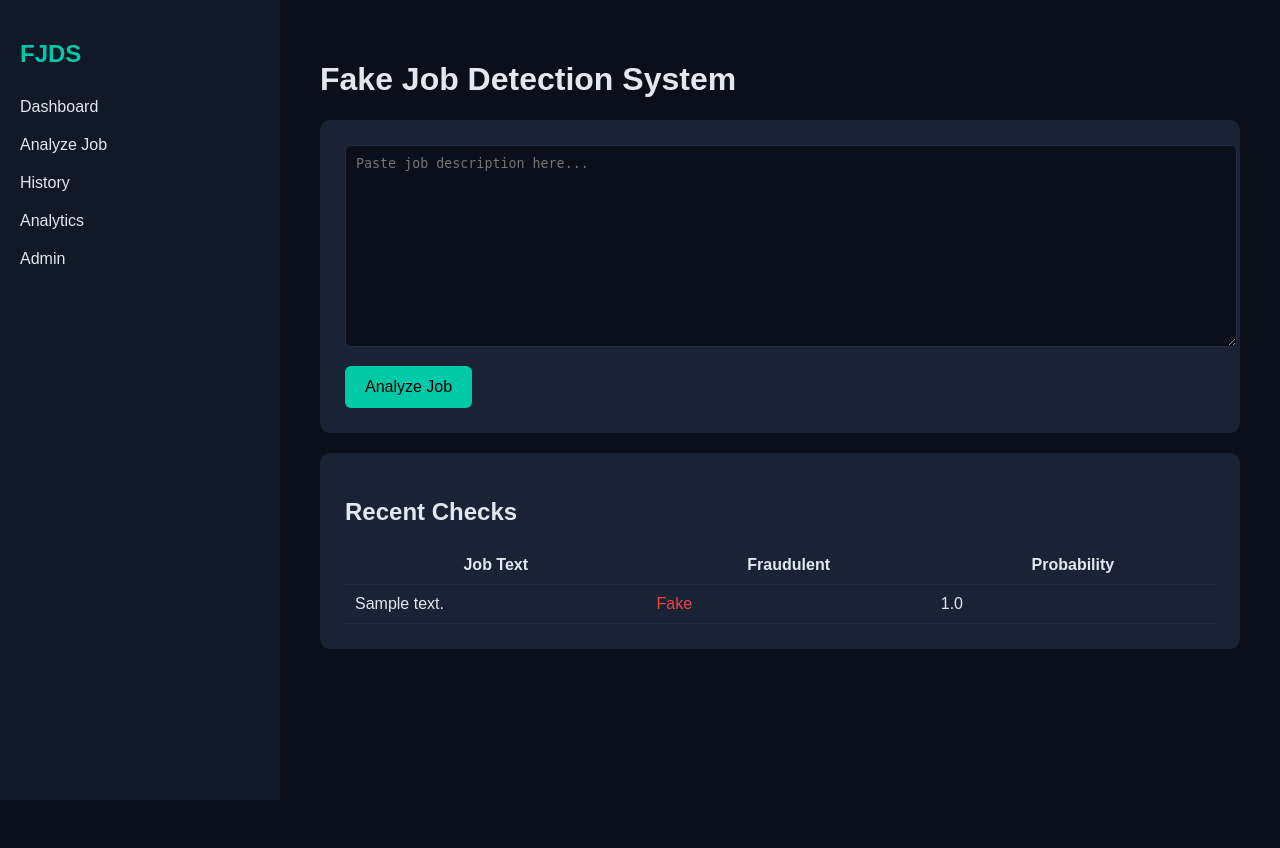
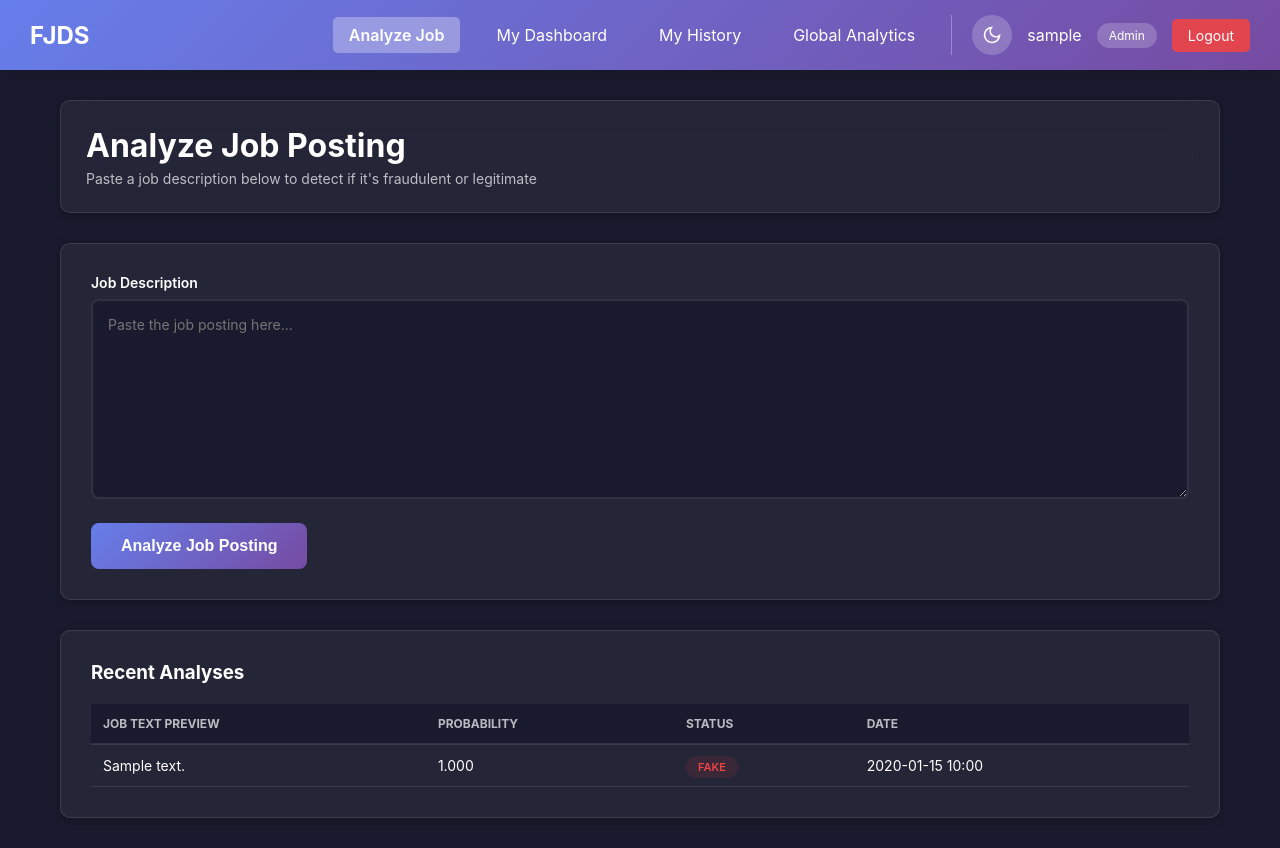
Before and after one commit to Shanny254/Fake-Job-Detection-System, a Django app: page /analyze/ in a window 1280 px wide. Before the commit the page ends 800 px from the top, so only its background shows below. Run offline with Django 5.2, Linux system fonts and the light colour scheme; a user stored in the database is signed in; tables that the repository leaves empty hold one stand-in row (values such as "Sample post").

Commit message:
base update

```diff
--- a/backend/detector/templates/detector/index.html
+++ b/backend/detector/templates/detector/index.html
@@ -1,218 +1,276 @@
-<!DOCTYPE html>
-<html>
-<head>
+{% extends 'detector/base.html' %}
 
-<title>Fake Job Detection System</title>
+{% block title %}Analyze Job - FJDS{% endblock %}
 
+{% block extra_css %}
 <style>
-
-body{
-margin:0;
-font-family:Arial;
-background:#0B0F1A;
-color:#E2E8F0;
+    .form-card {
+        background: var(--bg-card);
+        padding: 30px;
+        border-radius: 10px;
+        box-shadow: var(--shadow);
+        margin-bottom: 30px;
+        border: 1px solid var(--border-color);
     }
 
-.container{
-display:flex;
-height:100vh;
+    .form-group {
+        margin-bottom: 20px;
     }
 
-.sidebar{
-width:240px;
-background:#111827;
-padding:20px;
+    .form-group label {
+        display: block;
+        color: var(--text-primary);
+        font-weight: 600;
+        margin-bottom: 8px;
+        font-size: 14px;
     }
 
-.sidebar h2{
-color:#00C9A7;
+    .form-group textarea {
+        width: 100%;
+        padding: 15px;
+        border: 2px solid var(--border-color);
+        border-radius: 8px;
+        font-size: 14px;
+        font-family: inherit;
+        resize: vertical;
+        min-height: 200px;
+        background: var(--bg-secondary);
+        color: var(--text-primary);
+        transition: border-color 0.3s;
     }
 
-.sidebar a{
-display:block;
-color:#E2E8F0;
-padding:10px 0;
-text-decoration:none;
+    .form-group textarea:focus {
+        outline: none;
+        border-color: #667eea;
     }
 
-.sidebar a:hover{
-color:#00C9A7;
+    .analyze-btn {
+        background: linear-gradient(135deg, #667eea 0%, #764ba2 100%);
+        color: white;
+        border: none;
+        padding: 14px 30px;
+        border-radius: 8px;
+        font-size: 16px;
+        font-weight: 600;
+        cursor: pointer;
+        transition: transform 0.2s;
     }
 
-.main{
-flex:1;
-padding:40px;
+    .analyze-btn:hover {
+        transform: translateY(-2px);
+        box-shadow: 0 5px 20px rgba(102, 126, 234, 0.4);
     }
 
-.card{
-background:#1A2235;
-padding:25px;
-border-radius:10px;
-margin-bottom:20px;
+    .error-message {
+        background: rgba(239, 68, 68, 0.1);
+        color: #ef4444;
+        padding: 15px;
+        border-radius: 8px;
+        margin-bottom: 20px;
+        font-size: 14px;
+        border: 1px solid rgba(239, 68, 68, 0.3);
     }
 
-textarea{
-width:100%;
-height:180px;
-padding:10px;
-background:#0B0F1A;
-color:white;
-border:1px solid #1E2D42;
-border-radius:6px;
+    .result-card {
+        background: var(--bg-card);
+        padding: 30px;
+        border-radius: 10px;
+        box-shadow: var(--shadow);
+        margin-bottom: 30px;
+        border: 1px solid var(--border-color);
     }
 
-button{
-margin-top:15px;
-padding:12px 20px;
-background:#00C9A7;
-border:none;
-border-radius:6px;
-cursor:pointer;
-font-size:16px;
+    .result-header {
+        text-align: center;
+        margin-bottom: 30px;
     }
 
-button:hover{
-background:#00b294;
+    .result-badge {
+        display: inline-block;
+        padding: 15px 30px;
+        border-radius: 10px;
+        font-size: 24px;
+        font-weight: bold;
+        margin-top: 10px;
     }
 
-.result{
-margin-top:15px;
-padding:15px;
-border-radius:6px;
+    .result-badge.fake {
+        background: rgba(239, 68, 68, 0.1);
+        color: #ef4444;
+        border: 2px solid #ef4444;
     }
 
-.fake{
-background:#EF444420;
-border:1px solid #EF4444;
+    .result-badge.legit {
+        background: rgba(16, 185, 129, 0.1);
+        color: #10b981;
+        border: 2px solid #10b981;
     }
 
-.real{
-background:#10B98120;
-border:1px solid #10B981;
+    .result-details {
+        display: grid;
+        grid-template-columns: repeat(auto-fit, minmax(200px, 1fr));
+        gap: 20px;
+        margin-top: 20px;
     }
 
-table{
-width:100%;
-border-collapse:collapse;
+    .detail-item {
+        text-align: center;
+        padding: 15px;
+        background: var(--bg-secondary);
+        border-radius: 8px;
     }
 
-th,td{
-padding:10px;
-border-bottom:1px solid #1E2D42;
+    .detail-item label {
+        display: block;
+        color: var(--text-secondary);
+        font-size: 12px;
+        margin-bottom: 5px;
+        text-transform: uppercase;
     }
 
+    .detail-item .value {
+        font-size: 32px;
+        font-weight: bold;
+        color: var(--text-primary);
+    }
+
+    .history-section {
+        background: var(--bg-card);
+        padding: 30px;
+        border-radius: 10px;
+        box-shadow: var(--shadow);
+        border: 1px solid var(--border-color);
+    }
+
+    .history-section h3 {
+        color: var(--text-primary);
+        margin-bottom: 20px;
+    }
+
+    .history-table {
+        width: 100%;
+        border-collapse: collapse;
+    }
+
+    .history-table th {
+        background: var(--bg-secondary);
+        padding: 12px;
+        text-align: left;
+        font-size: 12px;
+        color: var(--text-secondary);
+        text-transform: uppercase;
+        border-bottom: 2px solid var(--border-color);
+    }
+
+    .history-table td {
+        padding: 12px;
+        border-bottom: 1px solid var(--border-color);
+        font-size: 14px;
+        color: var(--text-primary);
+    }
+
+    .status-badge {
+        padding: 4px 12px;
+        border-radius: 12px;
+        font-size: 11px;
+        font-weight: 600;
+    }
+
+    .status-badge.fake {
+        background: rgba(239, 68, 68, 0.1);
+        color: #ef4444;
+    }
+
+    .status-badge.legit {
+        background: rgba(16, 185, 129, 0.1);
+        color: #10b981;
+    }
 </style>
+{% endblock %}
 
-</head>
-
-<body>
-
-<div class="container">
-
-<div class="sidebar">
-
-<h2>FJDS</h2>
-
-<a href="/">Dashboard</a>
-<a href="/analyze/">Analyze Job</a>
-<a href="/history/">History</a>
-<a href="/analytics/">Analytics</a>
-<a href="/admin/">Admin</a>
-
+{% block content %}
+<div class="page-header">
+    <h1>Analyze Job Posting</h1>
+    <p>Paste a job description below to detect if it's fraudulent or legitimate</p>
 </div>
 
-
-<div class="main">
-
-<h1>Fake Job Detection System</h1>
-
-
-<div class="card">
-
-<form method="post">
-
-{% csrf_token %}
-
-<textarea name="job_text" placeholder="Paste job description here..."></textarea>
-
-<br>
-
-<button type="submit">Analyze Job</button>
-
-</form>
-
 {% if error %}
-<p style="color:#EF4444">{{error}}</p>
+<div class="error-message">
+    {{ error }}
+</div>
 {% endif %}
 
+{% if result %}
+<div class="result-card">
+    <div class="result-header">
+        <h2>Analysis Result</h2>
+        {% if result.fraudulent == 1 %}
+        <div class="result-badge fake">FRAUDULENT JOB</div>
+        {% else %}
+        <div class="result-badge legit">LEGITIMATE JOB</div>
+        {% endif %}
+    </div>
+    <div class="result-details">
+        <div class="detail-item">
+            <label>Fraud Probability</label>
+            <div class="value" style="color: {% if result.fraudulent == 1 %}#ef4444{% else %}#10b981{% endif %}">
+                {{ result.fraud_probability|floatformat:3 }}
+            </div>
+        </div>
+        <div class="detail-item">
+            <label>Classification</label>
+            <div class="value" style="font-size: 20px;">
+                {% if result.fraudulent == 1 %}
+                Fake
+                {% else %}
+                Real
+                {% endif %}
+            </div>
+        </div>
+    </div>
+</div>
+{% endif %}
 
-{% if result %}
-
-<div class="result {% if result.fraudulent == 1 %}fake{% else %}real{% endif %}">
-
-<h3>Analysis Result</h3>
-
-<p>
-<strong>Fraudulent:</strong>
-{% if result.fraudulent == 1 %}
-Fake Job
-{% else %}
-Legitimate Job
-{% endif %}
-</p>
-
-<p>
-<strong>Fraud Probability:</strong>
-{{result.fraud_probability}}
-</p>
-
+<div class="form-card">
+    <form method="POST">
+        {% csrf_token %}
+        <div class="form-group">
+            <label for="job_text">Job Description</label>
+            <textarea id="job_text" name="job_text" placeholder="Paste the job posting here..." required></textarea>
+        </div>
+        <button type="submit" class="analyze-btn">Analyze Job Posting</button>
+    </form>
 </div>
 
-{% endif %}
-
-</div>
-
-
-
-<div class="card">
-
-<h2>Recent Checks</h2>
-
-<table>
-
+{% if history %}
+<div class="history-section">
+    <h3>Recent Analyses</h3>
+    <table class="history-table">
+        <thead>
             <tr>
-<th>Job Text</th>
-<th>Fraudulent</th>
+                <th>Job Text Preview</th>
                 <th>Probability</th>
+                <th>Status</th>
+                <th>Date</th>
             </tr>
-
+        </thead>
+        <tbody>
             {% for job in history %}
-
             <tr>
-
-<td>{{job.job_text|truncatewords:12}}</td>
-
+                <td>{{ job.job_text|truncatewords:10 }}</td>
+                <td>{{ job.probability|floatformat:3 }}</td>
                 <td>
                     {% if job.fraudulent == 1 %}
-<span style="color:#EF4444">Fake</span>
+                    <span class="status-badge fake">FAKE</span>
                     {% else %}
-<span style="color:#10B981">Real</span>
+                    <span class="status-badge legit">LEGIT</span>
                     {% endif %}
                 </td>
-
-<td>{{job.probability}}</td>
-
+                <td>{{ job.created_at|date:"Y-m-d H:i" }}</td>
             </tr>
-
             {% endfor %}
-
+        </tbody>
     </table>
-
 </div>
-
-</div>
-
-</div>
-
-</body>
-</html>
+{% endif %}
+{% endblock %}
```
Lines whose indentation alone changed are shown as unchanged.
